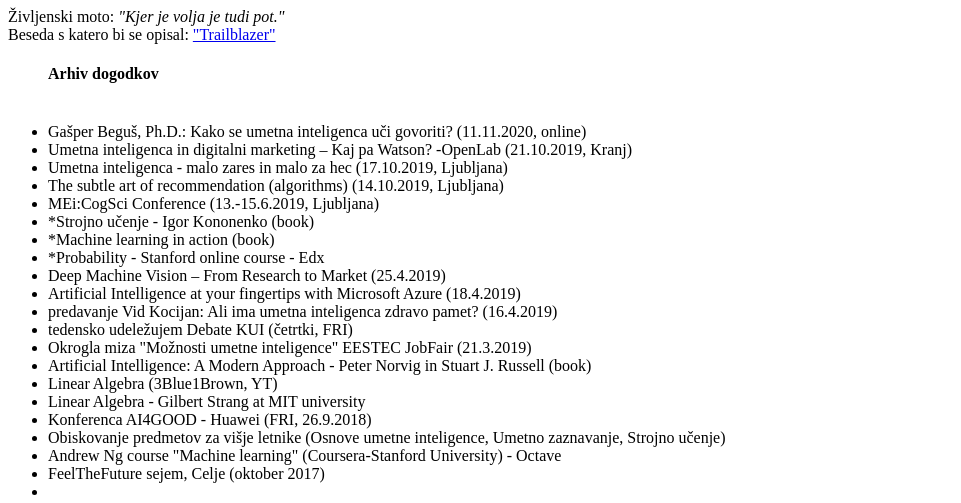
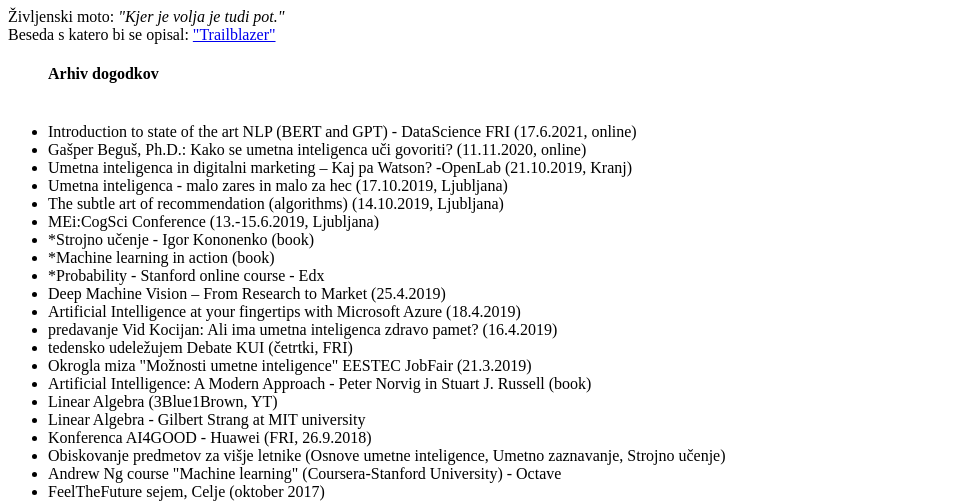
Before and after one commit to DrejcPesjak/website, a plain HTML site: page html/home.html in a window 1280 px wide. Shown: the part 1580-2083 px from the top of the page, without its empty margins (0-961 px from the left). Drawn offline with Linux system fonts and the light colour scheme; files whose address does not match are found by name.

Commit message:
Event added

```diff
--- a/html/home.html
+++ b/html/home.html
@@ -28,6 +28,7 @@
 
 	<ul id="dogodki" class="card">
 		<lh><h4> Arhiv dogodkov </h4></lh> <br>
+		<li> Introduction to state of the art NLP (BERT and GPT) - DataScience FRI (17.6.2021, online) </li>
 		<li> Gašper Beguš, Ph.D.: Kako se umetna inteligenca uči govoriti? (11.11.2020, online) </li>
 		<li>Umetna inteligenca in digitalni marketing – Kaj pa Watson? -OpenLab (21.10.2019, Kranj) </li>
 		<li>Umetna inteligenca - malo zares in malo za hec (17.10.2019, Ljubljana) </li>
```
